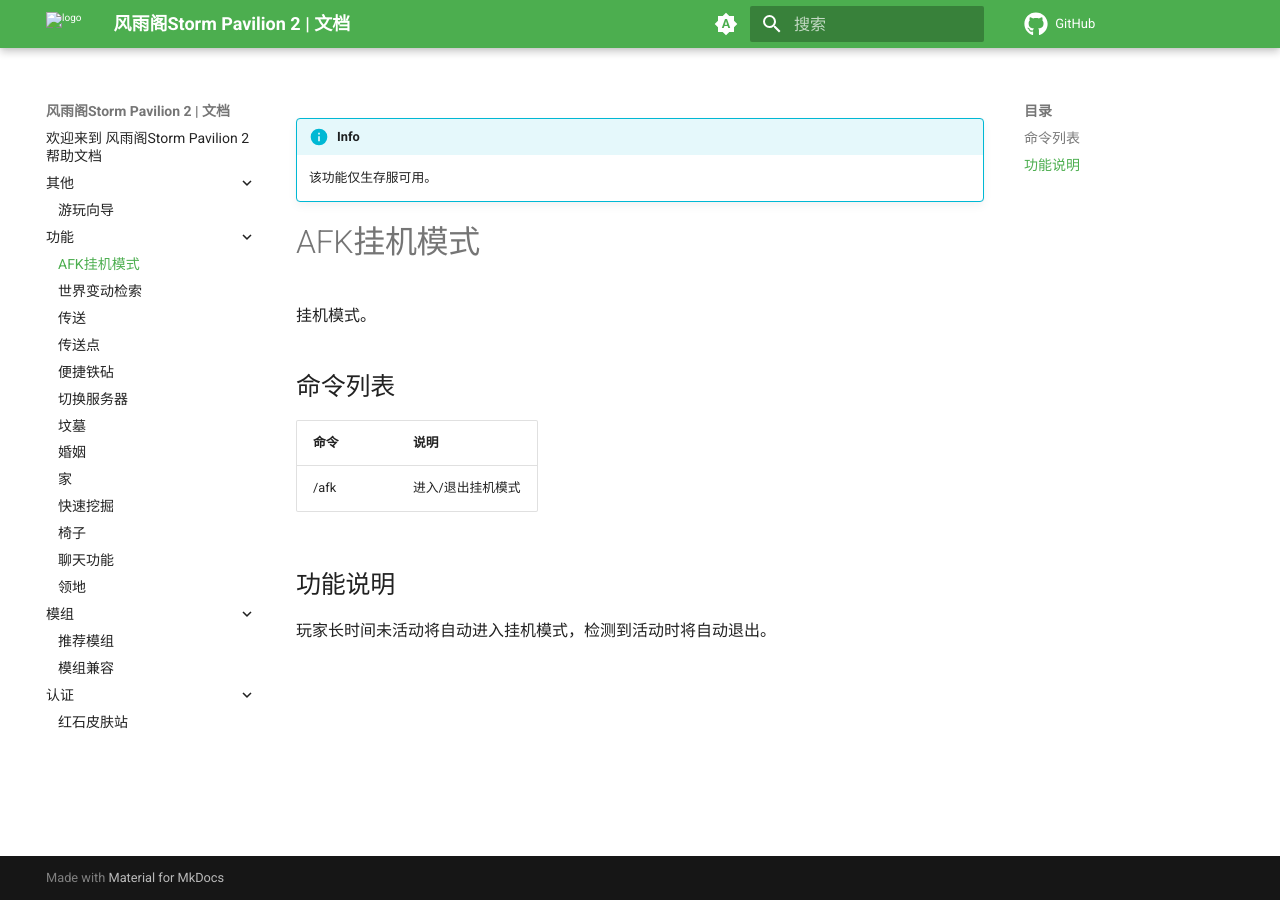
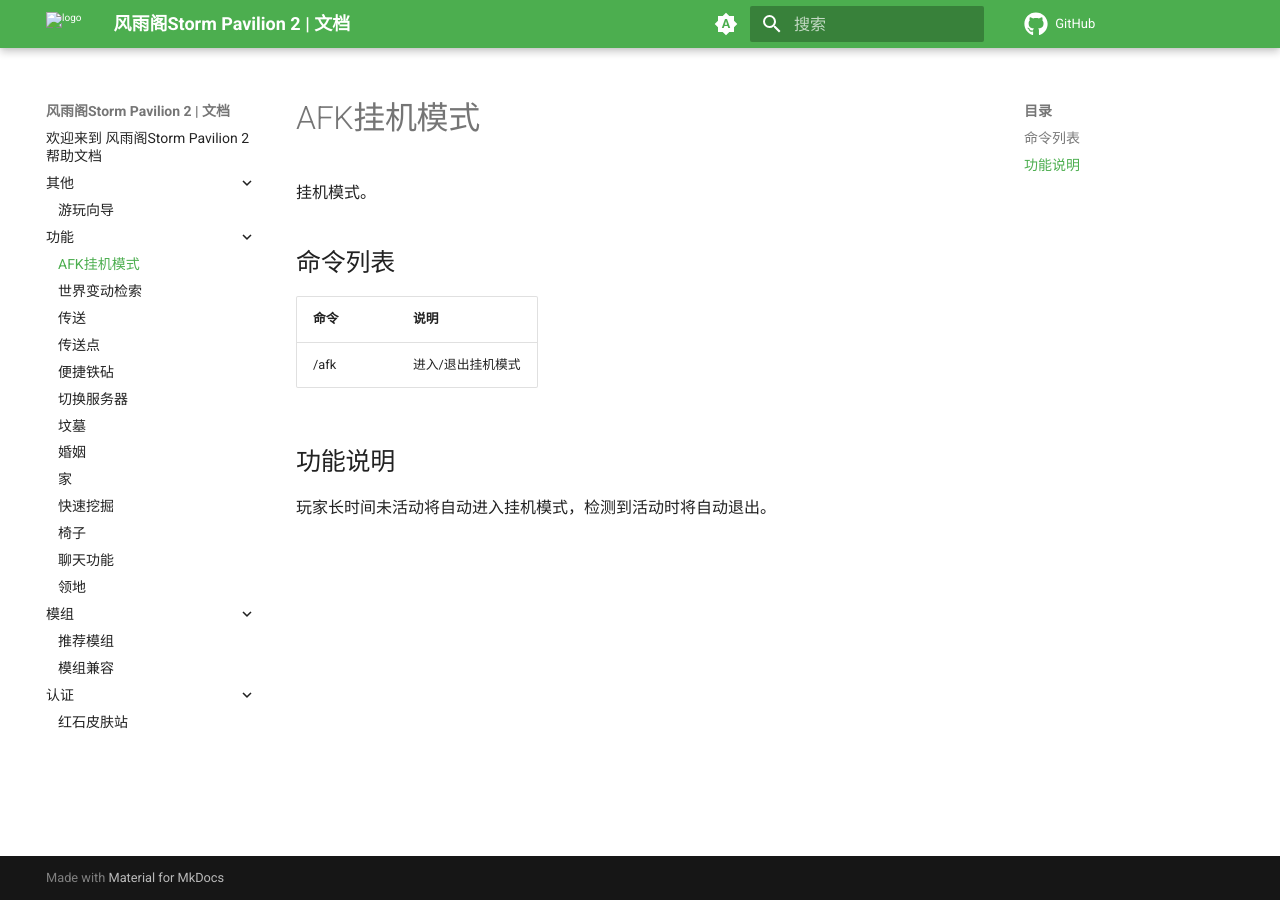
Before and after one commit to SPCraftMC/Docs, an MkDocs documentation site: the page built from docs/功能/AFK挂机模式.md, in a window 1280 px wide. Built offline with MkDocs 1.6.1 and Material for MkDocs 9.7.7, drawn with Linux system fonts in a browser that asks for light colours; comment, search, counter and statistics services are not loaded.

Commit message:
Update AFK挂机模式.md

```diff
--- a/docs/功能/AFK挂机模式.md
+++ b/docs/功能/AFK挂机模式.md
@@ -1,7 +1,3 @@
-!!! info
-
-    该功能仅生存服可用。
-
 # AFK挂机模式
 
 挂机模式。
```
